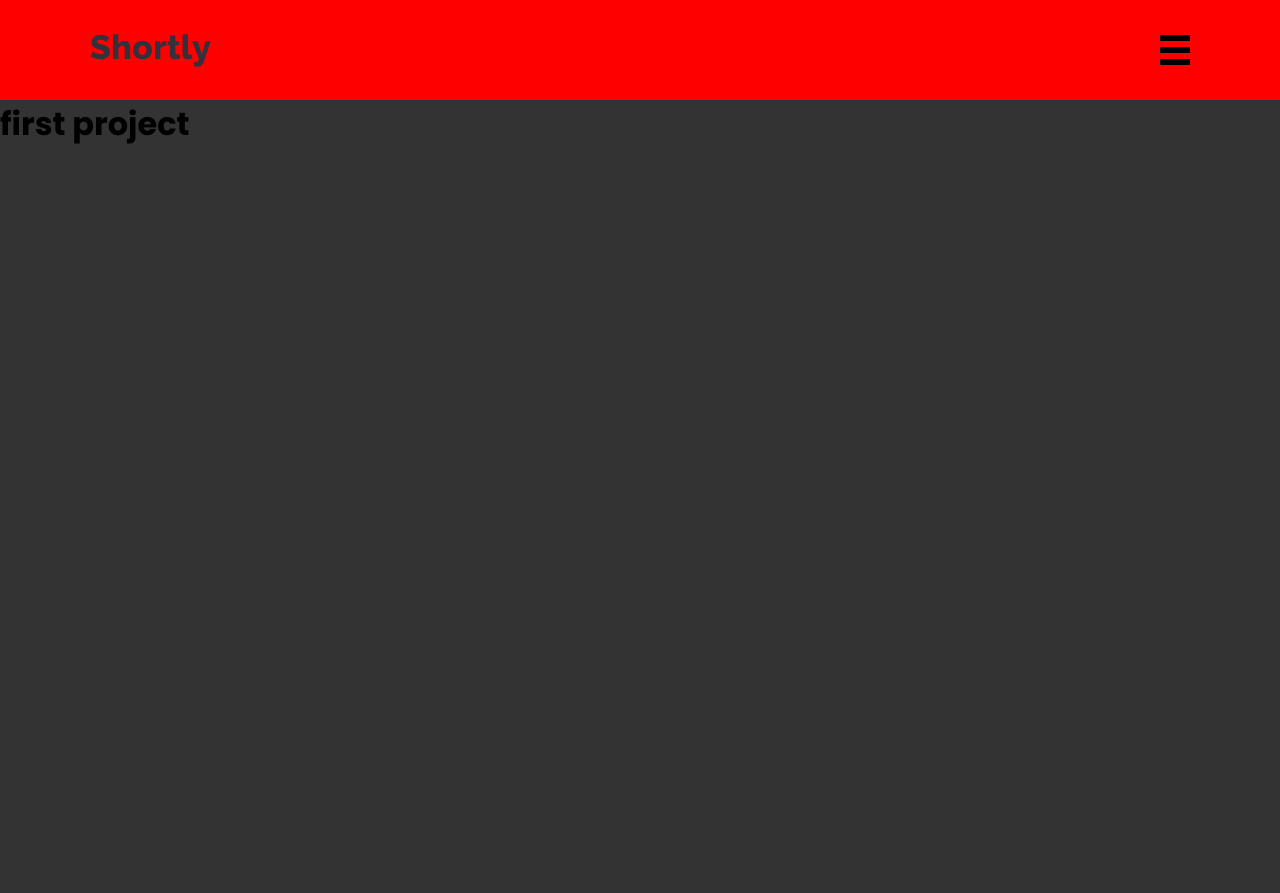
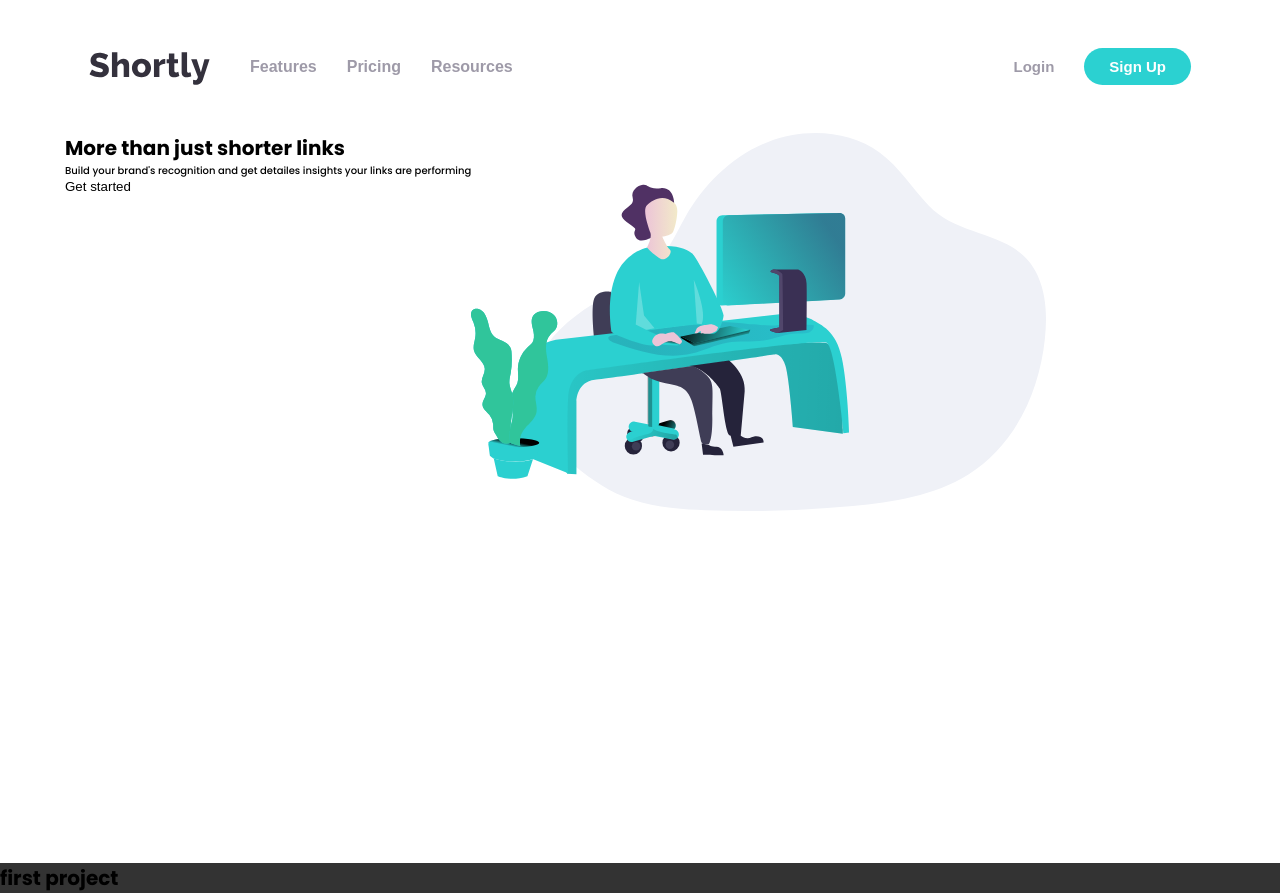
Before and after one commit to F4eNn/Url-shortening, a Next.js app: page / in a window 1280 px wide. Before the commit the page ends 800 px from the top, so only its background shows below. Built offline with nearby package versions, Linux system fonts and the light colour scheme.

Commit message:
added entire interaction and styles for nav in all devices

```diff
--- a/src/app/globals.scss
+++ b/src/app/globals.scss
@@ -1,3 +1,14 @@
+:root {
+	--white: #ffff;
+	--gray: #9e9aa8;
+	--mobile-nav-bgc: #3a3053;
+	--mobile-nav-horizontal-line: #524b69;
+	--desktop-nav-items: #9e9aa8;
+	--desktop-nav-items-hover: #504d58;
+	--buttons-bgc: #2bd1d1;
+	--buttons-bgc-hover: #9be3e2;
+}
+
 *,
 ::after,
 ::before {
@@ -5,6 +16,19 @@
 	padding: 0;
 	margin: 0;
 }
+html{
+	font-size: 62.5%;
+}
+ul,
+li {
+	list-style: none;
+}
+button {
+	background-color: transparent;
+	border: none;
+	cursor: pointer;
+	transition: background-color .3s;
+}
 body {
 	background-color: #333;
 	display: grid;
--- a/src/app/layout.tsx
+++ b/src/app/layout.tsx
@@ -1,7 +1,7 @@
 import './globals.scss'
 import React from 'react'
 import { Poppins } from 'next/font/google'
-import { Nav } from '../components/nav/Nav'
+import { Header } from '@/components/header/Header'
 const poppins = Poppins({
 	subsets: ['latin'],
 	weight: ['500', '700'],
@@ -21,7 +21,7 @@ export default function RootLayout({ children }: { children: React.ReactNode })
 	return (
 		<html lang='en'>
 			<body className={poppins.className}>
-				<Nav />
+				<Header />
 				<div>{children}</div>
 			</body>
 		</html>
--- /dev/null
+++ b/src/components/header/Header.module.scss
@@ -0,0 +1,23 @@
+.header-bgc {
+	background-color: #fff;
+}
+.get-started-container {
+	display: flex;
+	.cropped-img {
+		position: relative;
+		height: 730px;
+		width: 50%;
+		img {
+			position: absolute;
+			max-width: 100%;
+			//   right: -100px;
+			height: auto;
+			//   z-index: -1;
+		}
+	}
+}
+@media (max-width: 992px) {
+	.get-started-container {
+		flex-direction: column;
+	}
+}
--- /dev/null
+++ b/src/components/header/Header.tsx
@@ -0,0 +1,29 @@
+/* eslint-disable react/no-unescaped-entities */
+import { Wrapper } from '../wrapper/Wrapper'
+import { Nav } from './nav/Nav'
+import Image from 'next/image'
+import classes from './Header.module.scss'
+export const Header = () => {
+	return (
+		<header className={classes['header-bgc']}>
+			<Wrapper>
+				<Nav />
+				<div className={classes['get-started-container']}>
+					<div className={classes.description}>
+						<h1>More than just shorter links</h1>
+						<p>Build your brand's recognition and get detailes insights your links are performing</p>
+						<button>Get started</button>
+					</div>
+				<div className={classes['cropped-img']}>
+					<Image
+						src='/images/illustration-working.svg'
+						alt='working illustration'
+						width={733}
+						height={482}
+					/>
+				</div>
+				</div>
+			</Wrapper>
+		</header>
+	)
+}
--- /dev/null
+++ b/src/components/header/nav/Nav.module.scss
@@ -0,0 +1,130 @@
+.hero-bg {
+	padding: 3.8rem 2.4rem;
+	.container {
+		display: flex;
+		align-items: center;
+		justify-content: space-between;
+		.burger-btn {
+			.bar1,
+			.bar2,
+			.bar3 {
+				width: 25px;
+				height: 3px;
+				background-color: var(--gray);
+				margin: 6px 0;
+				transition: 0.4s;
+			}
+		}
+		.change .bar2 {
+			opacity: 0;
+		}
+		.change .bar1 {
+			transform: translate(0, 9px) rotate(-45deg);
+		}
+		.change .bar3 {
+			transform: translate(0, -9px) rotate(45deg);
+		}
+		.desktop-nav {
+			display: none;
+		}
+		img {
+			align-self: flex-end;
+		}
+		.mobile-nav {
+			position: fixed;
+			left: 0;
+			right: 0;
+			margin: 2.5rem auto;
+			width: 87%;
+			text-align: center;
+			padding-block: 2.5rem;
+			border-radius: 10px;
+			font-weight: bold;
+			color: var(--white);
+			background-color: var(--mobile-nav-bgc);
+			z-index: 1000;
+
+			button {
+				width: 85%;
+				padding: 1.3rem 0;
+				font-size: 1.8rem;
+				color: inherit;
+				font-weight: inherit;
+			}
+			ul {
+				display: flex;
+				flex-direction: column;
+				gap: 10px;
+			}
+			.horizontal-line {
+				width: 85%;
+				height: 1px;
+				margin: 2rem 0;
+				margin-inline: auto;
+				background-color: var(--mobile-nav-horizontal-line);
+			}
+			.button-container {
+				.signup {
+					margin: 1.4rem 0;
+					border-radius: 25px;
+					background-color: var(--buttons-bgc);
+				}
+			}
+		}
+		.hide-nav-menu {
+			display: none;
+		}
+	}
+	@media (min-width: 700px) {
+		.container {
+			.mobile-nav {
+				display: none;
+			}
+			padding: 1rem 0;
+
+			.burger-btn {
+				display: none;
+			}
+			.desktop-nav {
+				display: flex;
+				align-items: center;
+				width: 100%;
+				justify-content: space-between;
+				font-size: 1.6rem;
+				color: var(--desktop-nav-items);
+				ul {
+					margin-left: 4rem;
+					display: flex;
+					gap: 3rem;
+					button {
+						color: var(--desktop-nav-items);
+						font-weight: bold;
+						font-size: inherit;
+						transition: color 0.3s;
+					}
+					button:hover {
+						color: var(--desktop-nav-items-hover);
+					}
+				}
+				.button-container {
+					display: flex;
+					gap: 30px;
+					button {
+						font-size: 1.5rem;
+						color: var(--desktop-nav-items);
+						font-weight: bold;
+					}
+					.signup {
+						padding: 1rem 2.5rem;
+						border-radius: 25px;
+						background-color: var(--buttons-bgc);
+						color: var(--white);
+					}
+					.signup:hover {
+						background-color: var(--buttons-bgc-hover);
+					}
+				}
+			}
+		}
+	}
+}
--- /dev/null
+++ b/src/components/header/nav/Nav.tsx
@@ -0,0 +1,92 @@
+'use client'
+import { useState, useEffect, useRef } from 'react'
+import { Wrapper } from '../../wrapper/Wrapper'
+import classes from './Nav.module.scss'
+import Image from 'next/image'
+export const Nav = () => {
+	const [isActive, setIsActive] = useState(false)
+
+	const menuRef = useRef<HTMLDivElement>(null)
+	const showNavHandle = () => {
+		setIsActive(!isActive)
+	}
+	useEffect(() => {
+		if (isActive) {
+			document.body.style.overflow = 'hidden'
+		} else {
+			document.body.style.overflow = 'unset'
+		}
+
+		const handler = (e: UIEvent) => {
+			const target = e.target as HTMLDivElement
+			if (!menuRef.current?.contains(target)) setIsActive(false)
+		}
+
+		document.addEventListener('mousedown', handler)
+		return () => {
+			document.removeEventListener('mousedown', handler)
+		}
+	})
+	const addChangeClass = isActive ? `${classes.change}` : null
+	const showMobileMenu = isActive ? null : `${classes['hide-nav-menu']}`
+
+	return (
+		<div className={classes['hero-bg']}>
+			<Wrapper>
+				<div className={classes.container}>
+					<Image
+						src='/images/logo.svg'
+						alt=''
+						width={121}
+						height={33}
+					/>
+
+					<div ref={menuRef}>
+						<button
+							onClick={showNavHandle}
+							className={`${classes['burger-btn']} ${addChangeClass}`}>
+							<div className={classes.bar1}></div>
+							<div className={classes.bar2}></div>
+							<div className={classes.bar3}></div>
+						</button>
+						<div className={`${classes['mobile-nav']} ${showMobileMenu}`}>
+							<ul>
+								<li>
+									<button>Features</button>
+								</li>
+								<li>
+									<button>Pricing</button>
+								</li>
+								<li>
+									<button>Resources</button>
+								</li>
+							</ul>
+							<div className={classes['horizontal-line']}></div>
+							<div className={classes['button-container']}>
+								<button className={classes.login}>Login</button>
+								<button className={classes['login--signup']}>Sign Up</button>
+							</div>
+						</div>
+					</div>
+					<div className={classes['desktop-nav']}>
+						<ul>
+							<li>
+								<button>Features</button>
+							</li>
+							<li>
+								<button>Pricing</button>
+							</li>
+							<li>
+								<button>Resources</button>
+							</li>
+						</ul>
+						<div className={classes['button-container']}>
+							<button className={classes.login}>Login</button>
+							<button className={classes.signup}>Sign Up</button>
+						</div>
+					</div>
+				</div>
+			</Wrapper>
+		</div>
+	)
+}
--- a/src/components/nav/Nav.module.scss
+++ /dev/null
@@ -1,34 +0,0 @@
-.hero-bg {
-	background-color: red;
-	height: 100px;
-	display: grid;
-	align-content: center;
-	.container {
-		display: flex;
-		align-items: center;
-		justify-content: space-between;
-		.burger_btn {
-			background-color: transparent;
-			border: none;
-			cursor: pointer;
-			.bar1,
-			.bar2,
-			.bar3 {
-				width: 30px;
-				height: 6px;
-				background-color: black;
-				margin: 6px 0;
-				transition: 0.4s;
-			}
-		}
-		.change .bar2 {
-			opacity: 0;
-		}
-		.change .bar1 {
-			transform: translate(0, 12px) rotate(-45deg);
-		}
-		.change .bar3 {
-			transform: translate(0, -12px) rotate(45deg);
-		}
-	}
-}
--- a/src/components/nav/Nav.tsx
+++ /dev/null
@@ -1,24 +0,0 @@
-import { Wrapper } from '../wrapper/Wrapper'
-import classes from './Nav.module.scss'
-import Image from 'next/image'
-export const Nav = () => {
-	return (
-		<div className={classes['hero-bg']}>
-			<Wrapper>
-				<div className={classes.container}>
-					<Image
-						src='/images/logo.svg'
-						alt=''
-						width={121}
-						height={33}
-					/>
-					<button className={`${classes.burger_btn}`}>
-						<div className={classes.bar1}></div>
-						<div className={classes.bar2}></div>
-						<div className={classes.bar3}></div>
-					</button>
-				</div>
-			</Wrapper>
-		</div>
-	)
-}
--- a/src/components/wrapper/Wrapper.module.scss
+++ b/src/components/wrapper/Wrapper.module.scss
@@ -1,5 +1,5 @@
 .wrapper {
     width: 100%;
-    max-width: 1100px;
+    max-width: 1150px;
     margin: 0 auto;
 }
```
